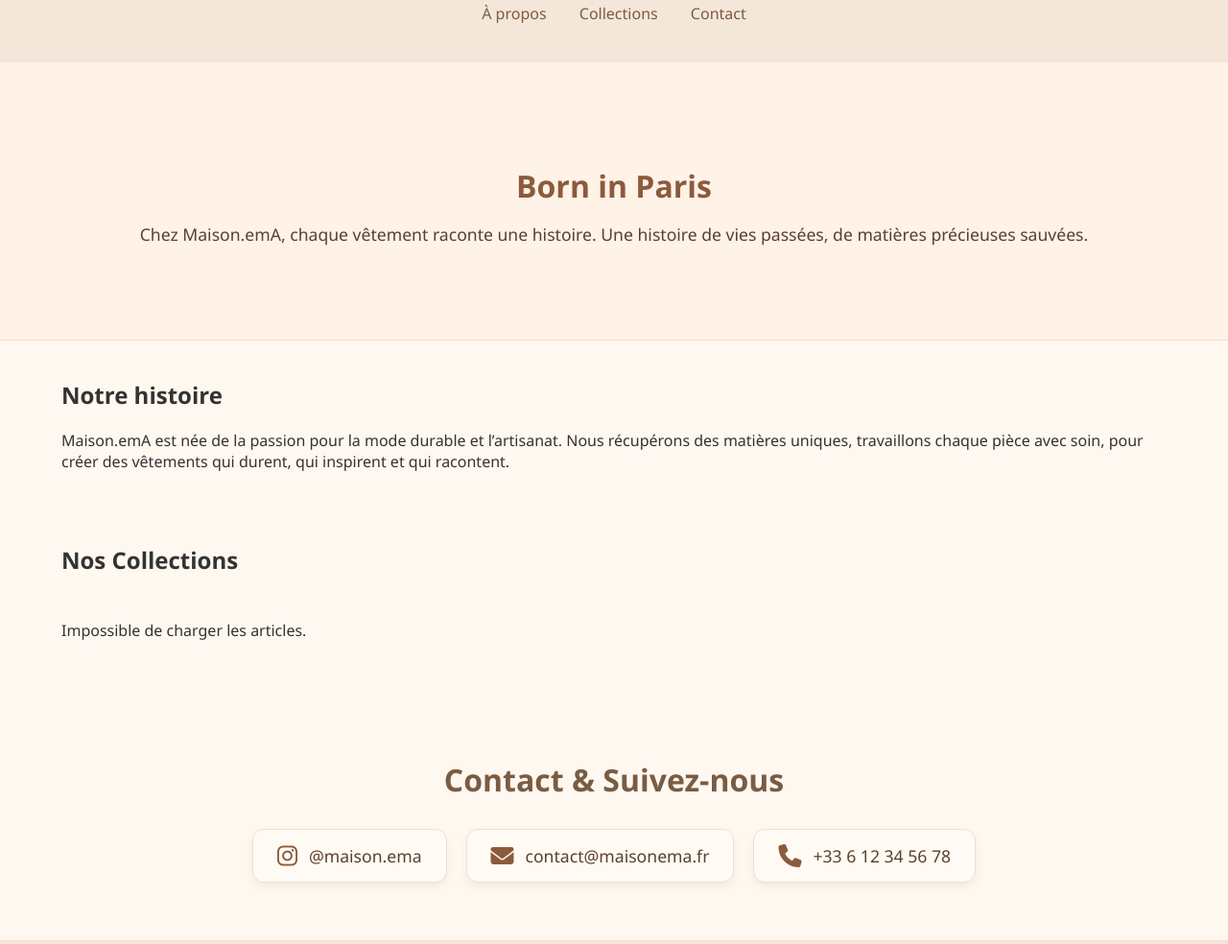
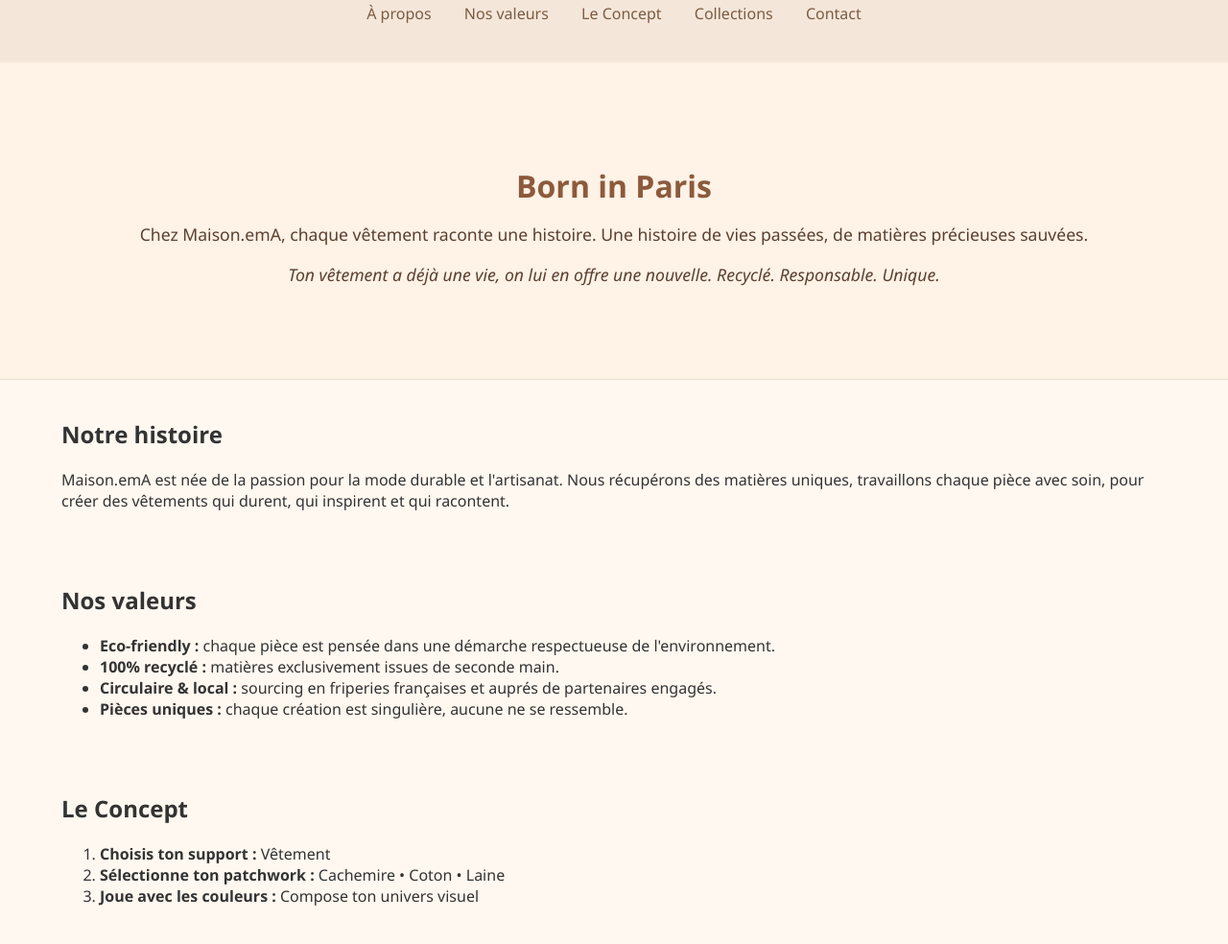
Before and after one commit to Rafael-Iste06/Site_vitrine, a website: page public/index.html in a window 1280 px wide. Shown: the part 90-1074 px from the top of the page at 96% size. Drawn offline with Linux system fonts and the light colour scheme; no server answers.

Commit message:
Update index.html

```diff
--- a/public/index.html
+++ b/public/index.html
@@ -7,7 +7,6 @@
     <link rel="stylesheet" href="style.css">
     <!-- Font Awesome CDN -->
     <link rel="stylesheet" href="https://cdnjs.cloudflare.com/ajax/libs/font-awesome/6.4.0/css/all.min.css">
-
 </head>
 <body>
     <header>
@@ -15,6 +14,8 @@
             <h1>Maison.emA</h1>
             <nav>
                 <a href="#about-section">À propos</a>
+                <a href="#values-section">Nos valeurs</a>
+                <a href="#concept-section">Le Concept</a>
                 <a href="#articles-section">Collections</a>
                 <a href="#contact-section">Contact</a>
             </nav>
@@ -26,6 +27,7 @@
         <div class="container hero-container">
             <h2>Born in Paris</h2>
             <p>Chez Maison.emA, chaque vêtement raconte une histoire. Une histoire de vies passées, de matières précieuses sauvées.</p>
+            <p class="slogan"><em>Ton vêtement a déjà une vie, on lui en offre une nouvelle. Recyclé. Responsable. Unique.</em></p>
         </div>
     </section>
 
@@ -33,7 +35,28 @@
         <!-- About / Histoire -->
         <section id="about-section" class="container about-container">
             <h2>Notre histoire</h2>
-            <p>Maison.emA est née de la passion pour la mode durable et l’artisanat. Nous récupérons des matières uniques, travaillons chaque pièce avec soin, pour créer des vêtements qui durent, qui inspirent et qui racontent.</p>
+            <p>Maison.emA est née de la passion pour la mode durable et l'artisanat. Nous récupérons des matières uniques, travaillons chaque pièce avec soin, pour créer des vêtements qui durent, qui inspirent et qui racontent.</p>
+        </section>
+
+        <!-- Nos valeurs -->
+        <section id="values-section" class="container values-container">
+            <h2>Nos valeurs</h2>
+            <ul class="values-list">
+                <li><strong>Eco-friendly :</strong> chaque pièce est pensée dans une démarche respectueuse de l'environnement.</li>
+                <li><strong>100% recyclé :</strong> matières exclusivement issues de seconde main.</li>
+                <li><strong>Circulaire & local :</strong> sourcing en friperies françaises et auprés de partenaires engagés.</li>
+                <li><strong>Pièces uniques :</strong> chaque création est singulière, aucune ne se ressemble.</li>
+            </ul>
+        </section>
+
+        <!-- Le Concept -->
+        <section id="concept-section" class="container concept-container">
+            <h2>Le Concept</h2>
+            <ol class="concept-steps">
+                <li><strong>Choisis ton support :</strong> Vêtement</li>
+                <li><strong>Sélectionne ton patchwork :</strong> Cachemire • Coton • Laine</li>
+                <li><strong>Joue avec les couleurs :</strong> Compose ton univers visuel</li>
+            </ol>
         </section>
 
         <!-- Collections / Articles -->
@@ -65,7 +88,6 @@
 
         <!-- Font Awesome pour les icônes -->
         <script src="https://kit.fontawesome.com/4d56d8c1e0.js" crossorigin="anonymous"></script>
-
     </main>
 
     <footer>
```
Lines whose indentation alone changed are shown as unchanged.
